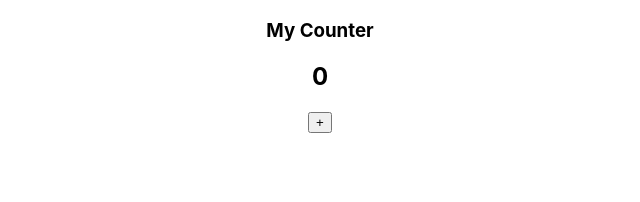
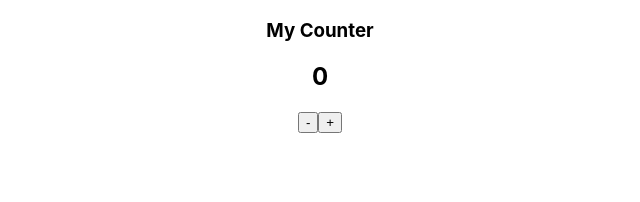
Before and after one commit to valentina-maggio/tdd-react-counter, a React (Create React App) app: page / in a window 1280 px wide. Shown: the top 202 px of the page, without its empty margins (320-960 px from the left). Built offline with nearby package versions, Linux system fonts and the light colour scheme.

Commit message:
Test for subtract button

```diff
--- a/src/Counter/Counter.jsx
+++ b/src/Counter/Counter.jsx
@@ -8,6 +8,7 @@ function Counter() {
     <div >
       <h3 data-testid='header'>My Counter</h3>
       <h2 data-testid='counter'>{counterValue}</h2>
+      <button data-testid='subtract-btn'>-</button>
       <button data-testid='add-btn'>+</button>
     </div>
   );
```
Also changed, not shown: 1 other file (tests, documents, lock files or other folders).
